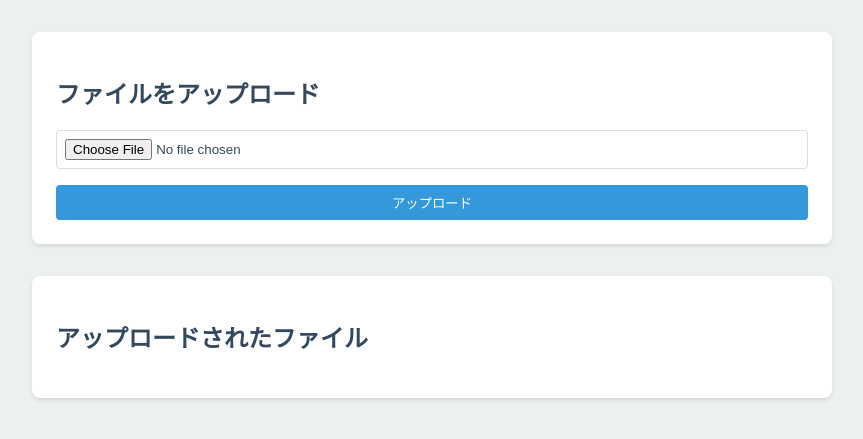
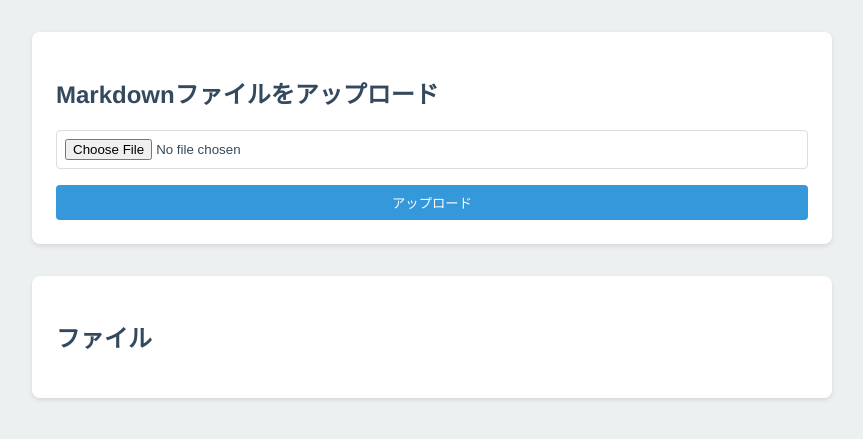
Before and after one commit to SahutoL/markdown-viewer, a Flask app: page / in a window 1280 px wide. Shown: the part 121-560 px from the top of the page, without its empty margins (208-1071 px from the left). Run offline with Flask 3, Linux system fonts and the light colour scheme.

Commit message:
index.html

```diff
--- a/templates/index.html
+++ b/templates/index.html
@@ -13,14 +13,14 @@
     </header>
     <main>
         <section class="upload-section">
-            <h2>ファイルをアップロード</h2>
+            <h2>Markdownファイルをアップロード</h2>
             <form action="{{ url_for('upload_file') }}" method="post" enctype="multipart/form-data">
                 <input type="file" name="file" accept=".md,.markdown">
                 <button type="submit">アップロード</button>
             </form>
         </section>
         <section class="file-list">
-            <h2>アップロードされたファイル</h2>
+            <h2>ファイル</h2>
             <ul>
                 {% for file in files %}
                     <li>
```
